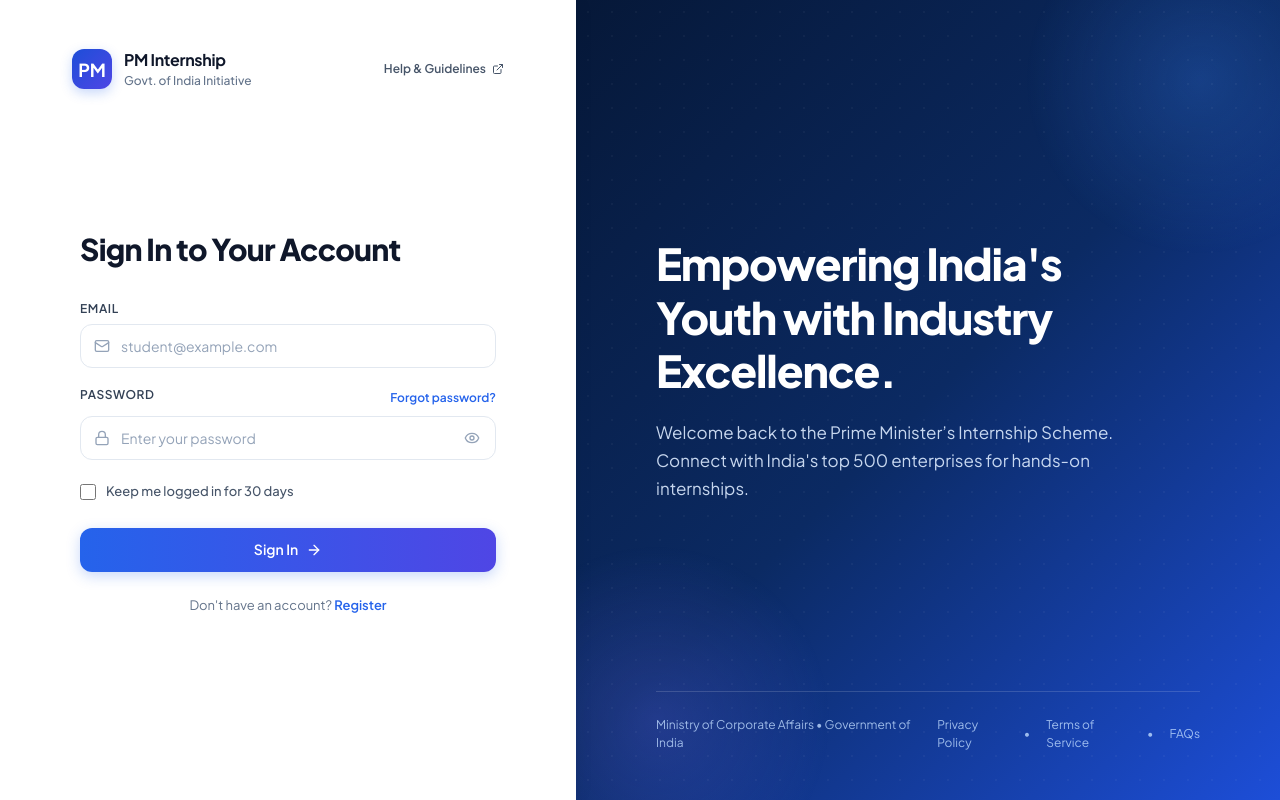
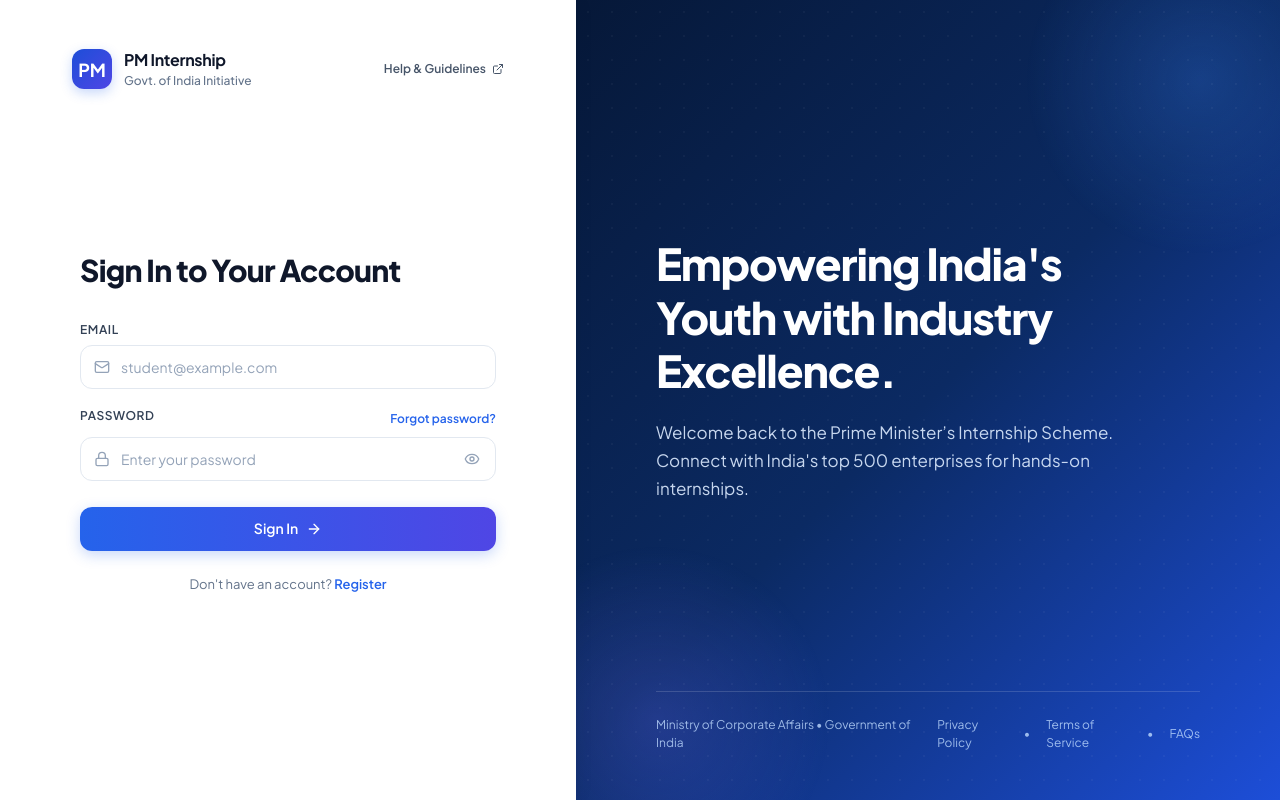
Before and after one commit to parminder-coder/Pm-internship-scheme, a React (Vite) app in the folder internship/: page / in a window 1280 px wide. Built offline with nearby package versions, Linux system fonts and the light colour scheme.

Commit message:
removed remeber me checkbox

```diff
--- a/internship/src/pages/login.jsx
+++ b/internship/src/pages/login.jsx
@@ -12,7 +12,7 @@
 
 export default function Login() {
     const [showPassword, setShowPassword] = useState(false);
-    const [rememberMe, setRememberMe] = useState(false);
+    // const [rememberMe, setRememberMe] = useState(false);
 
     const {
         register,
@@ -140,7 +140,7 @@
                         </div>
 
                         {/* Remember Me Checkbox */}
-                        <div className="form-options-row">
+                        {/* <div className="form-options-row">
                             <label className="checkbox-label">
                                 <input
                                     type="checkbox"
@@ -152,7 +152,7 @@
                                     Keep me logged in for 30 days
                                 </span>
                             </label>
-                        </div>
+                        </div> */}
 
                         {/* Submit Button */}
                         <button
```
